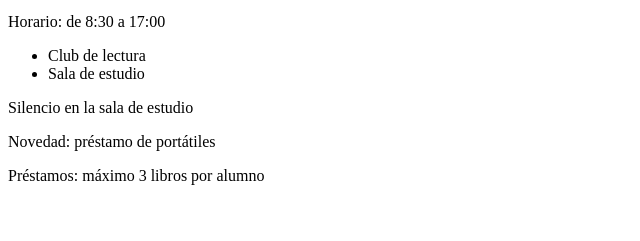
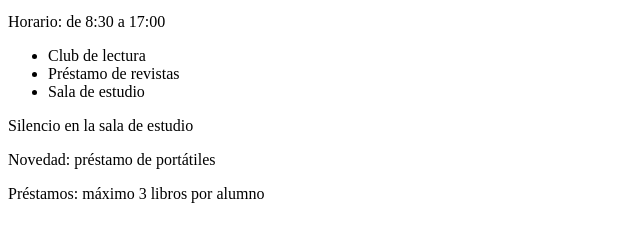
Before and after one commit to Alberto-Atencia-Olivencia/practica-git-atencia, a plain HTML site: page index.html in a window 1280 px wide. Shown: the part 127-368 px from the top of the page, without its empty margins (0-640 px from the left). Drawn offline with Linux system fonts and the light colour scheme.

Commit message:
Añade el préstamo de revistas desde casa (AAO)

```diff
--- a/index.html
+++ b/index.html
@@ -14,6 +14,7 @@
 
 <ul>
 <li>Club de lectura</li>
+ <li>Préstamo de revistas</li>
 <li>Sala de estudio</li>
 </ul>
 <p>Silencio en la sala de estudio</p>
```
